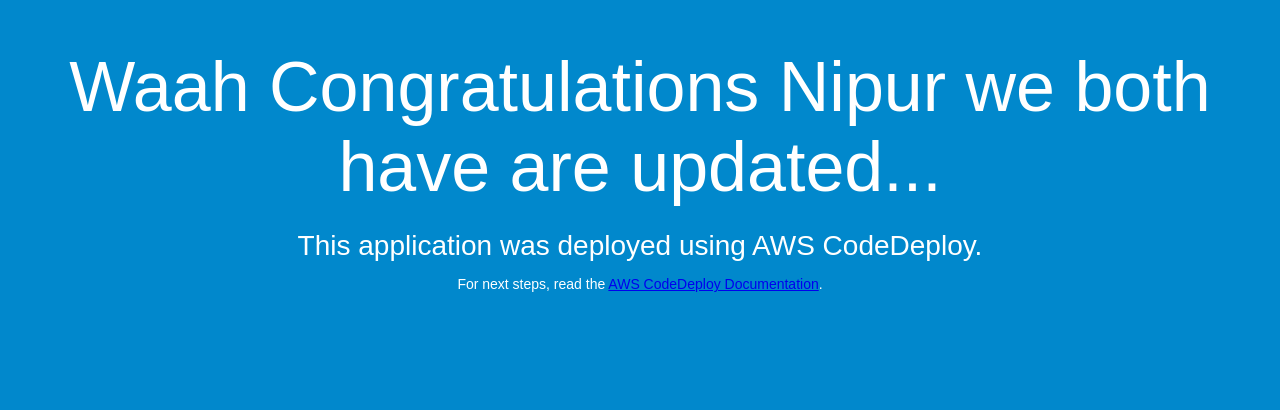
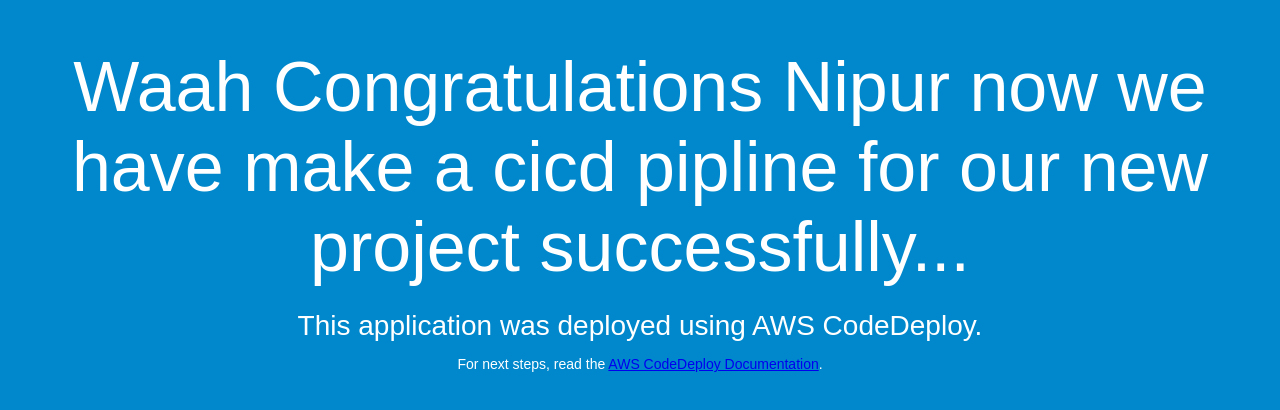
Before and after one commit to nipur12345/sample_code, a plain HTML site: page index.html in a window 1280 px wide. Drawn offline with Linux system fonts and the light colour scheme.

Commit message:
we have change into our index html page

```diff
--- a/index.html
+++ b/index.html
@@ -26,7 +26,7 @@
 </head>
 <body>
   <div align="center">
-    <h1>Waah Congratulations Nipur we both have are updated...</h1>
+    <h1>Waah Congratulations Nipur now we have make a cicd pipline for our new project successfully...</h1>
     <h2>This application was deployed using AWS CodeDeploy.</h2>
     <p>For next steps, read the <a href="http://aws.amazon.com/documentation/codedeploy">AWS CodeDeploy Documentation</a>.</p>
   </div>
```
